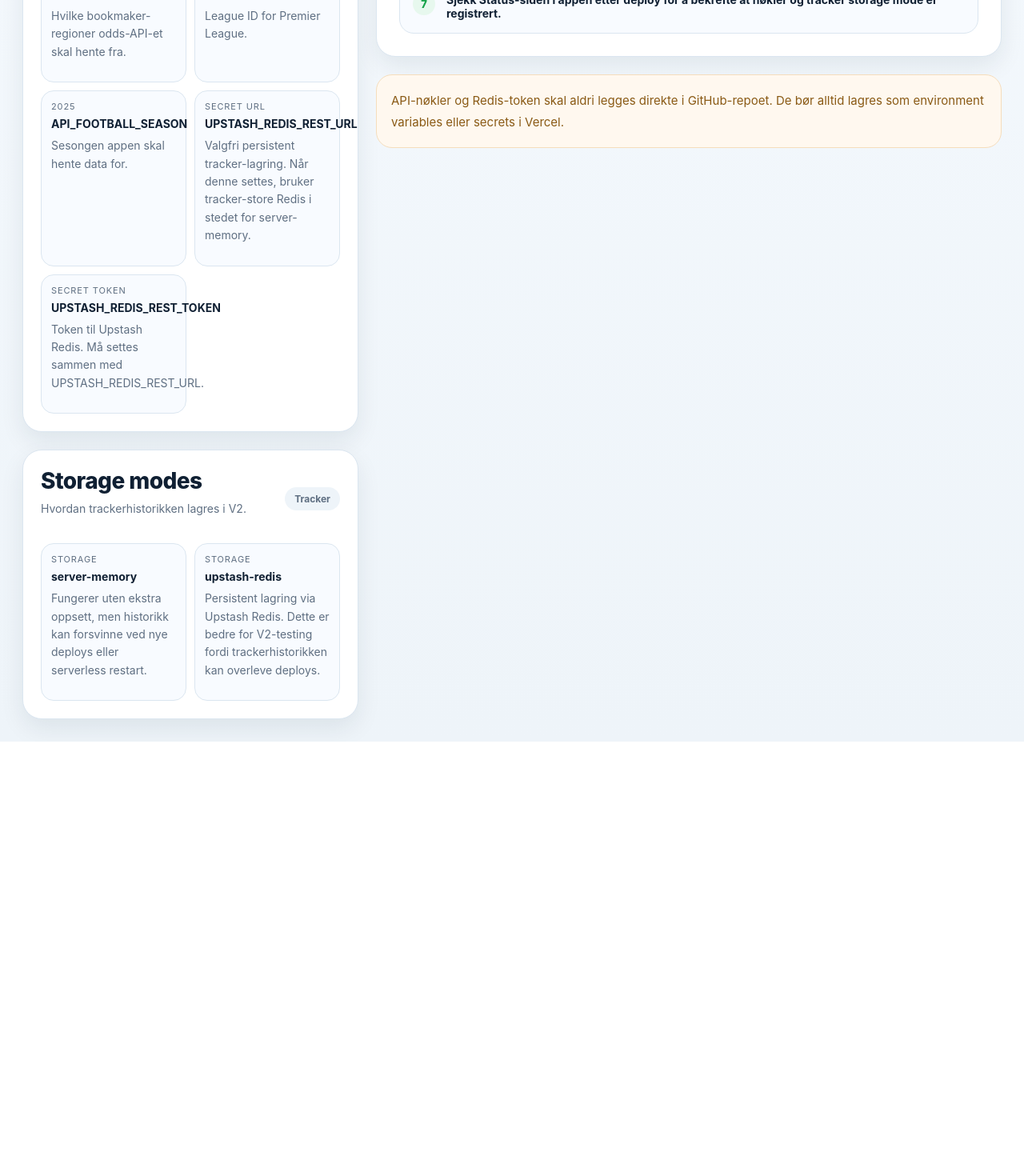
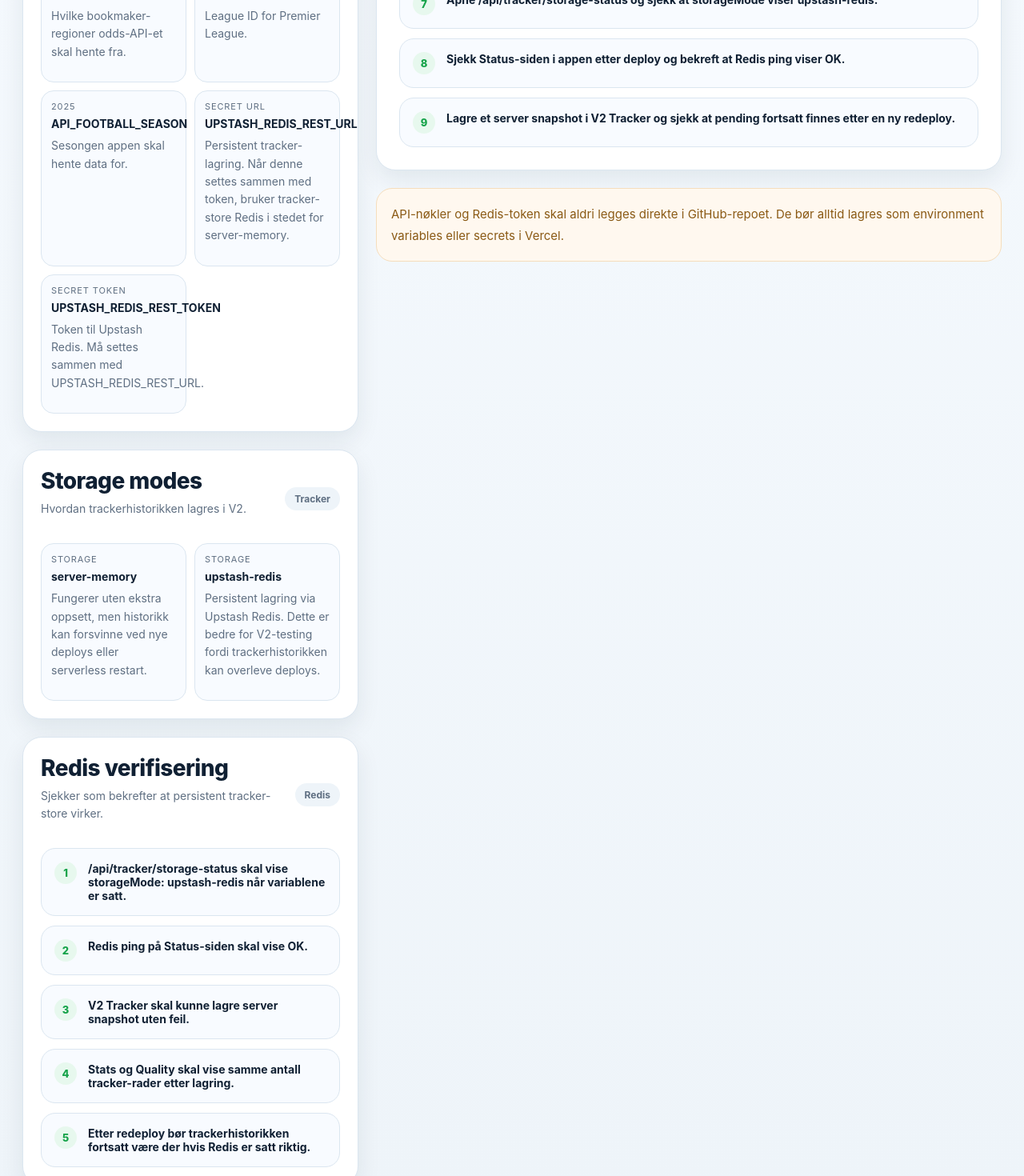
Before and after one commit to hakonnilsen157-commits/PL-betting-model, a Next.js app in the folder pl-vercel-v1/: page /setup in a window 1280 px wide. Shown: the part 920-2390 px from the top of the page at 80% size. Before the commit the page ends 1847 px from the top, so only its background shows below. Built offline with nearby package versions, Linux system fonts and the light colour scheme.

Commit message:
Expand setup with Redis verification steps

```diff
--- a/pl-vercel-v1/app/setup/page.tsx
+++ b/pl-vercel-v1/app/setup/page.tsx
@@ -37,7 +37,7 @@ const envVars = [
   {
     name: 'UPSTASH_REDIS_REST_URL',
     value: 'secret URL',
-    description: 'Valgfri persistent tracker-lagring. Når denne settes, bruker tracker-store Redis i stedet for server-memory.',
+    description: 'Persistent tracker-lagring. Når denne settes sammen med token, bruker tracker-store Redis i stedet for server-memory.',
   },
   {
     name: 'UPSTASH_REDIS_REST_TOKEN',
@@ -53,7 +53,9 @@ const setupSteps = [
   'Sett DATA_MODE til ønsket modus.',
   'Legg inn Upstash Redis-variablene hvis trackerhistorikk skal overleve nye deploys.',
   'Redeploy prosjektet etter at environment variables er lagret.',
-  'Sjekk Status-siden i appen etter deploy for å bekrefte at nøkler og tracker storage mode er registrert.',
+  'Åpne /api/tracker/storage-status og sjekk at storageMode viser upstash-redis.',
+  'Sjekk Status-siden i appen etter deploy og bekreft at Redis ping viser OK.',
+  'Lagre et server snapshot i V2 Tracker og sjekk at pending fortsatt finnes etter en ny redeploy.',
 ];
 
 const storageModes = [
@@ -65,6 +67,14 @@ const storageModes = [
     title: 'upstash-redis',
     text: 'Persistent lagring via Upstash Redis. Dette er bedre for V2-testing fordi trackerhistorikken kan overleve deploys.',
   },
+];
+
+const redisChecks = [
+  '/api/tracker/storage-status skal vise storageMode: upstash-redis når variablene er satt.',
+  'Redis ping på Status-siden skal vise OK.',
+  'V2 Tracker skal kunne lagre server snapshot uten feil.',
+  'Stats og Quality skal vise samme antall tracker-rader etter lagring.',
+  'Etter redeploy bør trackerhistorikken fortsatt være der hvis Redis er satt riktig.',
 ];
 
 export default function SetupPage() {
@@ -124,6 +134,25 @@ export default function SetupPage() {
               ))}
             </div>
           </section>
+
+          <section className="list-card">
+            <div className="list-card-header">
+              <div>
+                <h2 className="section-title" style={{ marginBottom: 0 }}>Redis verifisering</h2>
+                <p className="section-subtitle">Sjekker som bekrefter at persistent tracker-store virker.</p>
+              </div>
+              <div className="badge-soft">Redis</div>
+            </div>
+
+            <div className="reason-list">
+              {redisChecks.map((check, index) => (
+                <div key={check} className="reason-card">
+                  <span className="reason-number">{index + 1}</span>
+                  <div className="metric-pill-value">{check}</div>
+                </div>
+              ))}
+            </div>
+          </section>
         </div>
 
         <aside className="right-column">
```
